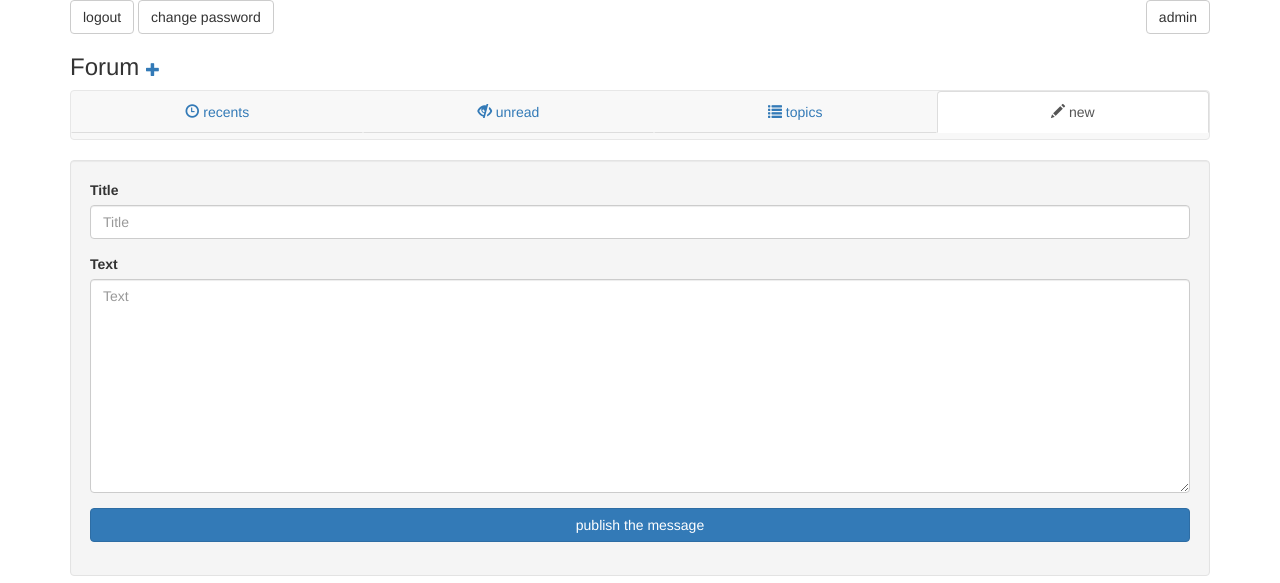
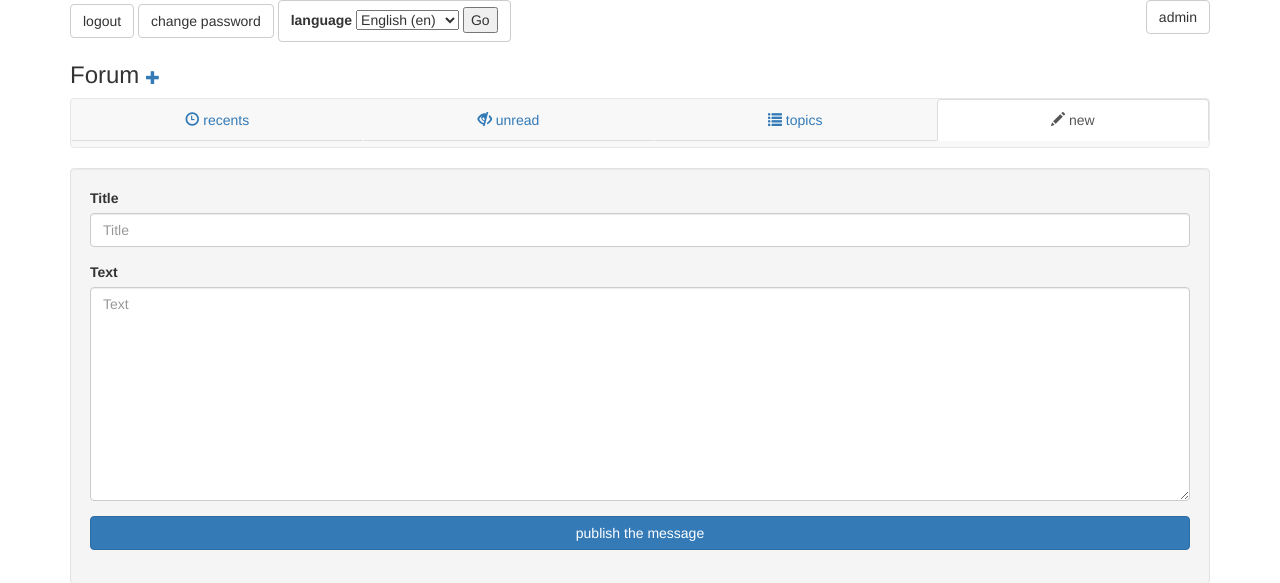
Before and after one commit to rezometz/django-paiji2-forum, a Django app: page /new in a window 1280 px wide. Shown: the top 583 px of the page. Run offline with Django 3.2, Linux system fonts and the light colour scheme; the visitor is signed in with stand-in values (Sample User, id 1); data that the repository does not hold is empty; some libraries are stand-ins or nearby versions.

Commit message:
adds a form to change the language

```diff
--- a/forum/templates/forum/form.html
+++ b/forum/templates/forum/form.html
@@ -22,17 +22,7 @@
         {% endfor %}
     </div>
 
-    {% comment %}
-    <label for="title">{% trans 'Title' %}</label>
-    {% bootstrap_field form.title show_label=False %}
-    {% endcomment %}
-
     {% bootstrap_field form.title %}
-
-    {% comment %}
-    <label for="text">{% trans 'Text' %}</label>
-    {% bootstrap_field form.text show_label=False %}
-    {% endcomment %}
 
     {% bootstrap_field form.text %}
 
--- a/sample_project/home/templates/home/layout_three_columns.html
+++ b/sample_project/home/templates/home/layout_three_columns.html
@@ -14,6 +14,23 @@
             <a class="btn btn-default" href={% url 'password_change' %}>{% trans 'change password' %}</a>
             {% endif %}
             <a class="btn btn-default pull-right" href='/admin' %}>{% trans 'admin' %}</a>
+
+            <form class="btn btn-default" action="{% url 'set_language' %}" method="post">{% csrf_token %}
+                <label for="language">{% trans 'language' %}{% if LANGUAGE_CODE != 'en' %} (language){% endif %}</label>
+                <input name="next" type="hidden" value="{{ redirect_to }}" />
+                <select name="language">
+                    {% get_current_language as LANGUAGE_CODE %}
+                    {% get_available_languages as LANGUAGES %}
+                    {% get_language_info_list for LANGUAGES as languages %}
+                    {% for language in languages %}
+                        <option value="{{ language.code }}"{% if language.code == LANGUAGE_CODE %} selected="selected"{% endif %}>
+                            {{ language.name_local }} ({{ language.code }})
+                        </option>
+                    {% endfor %}
+                </select>
+                <input type="submit" value="Go" />
+            </form>
+
             {% block content %}{% endblock %}
         </div>
     </body>
--- a/sample_project/sample_project/urls.py
+++ b/sample_project/sample_project/urls.py
@@ -7,4 +7,5 @@ urlpatterns = [
     url(r'^', include('home.urls')),
     url(r'^', include('forum.urls', namespace='forum')),
     url(r'^admin/', include(admin.site.urls)),
+    url(r'^i18n/', include('django.conf.urls.i18n')),
 ]
```
Also changed, not shown: sample_project/sample_project/settings.py (+10 -3 lines), sample_project/home/locale/de/LC_MESSAGES/django.po, sample_project/home/locale/fr/LC_MESSAGES/django.po, 2 other files.
